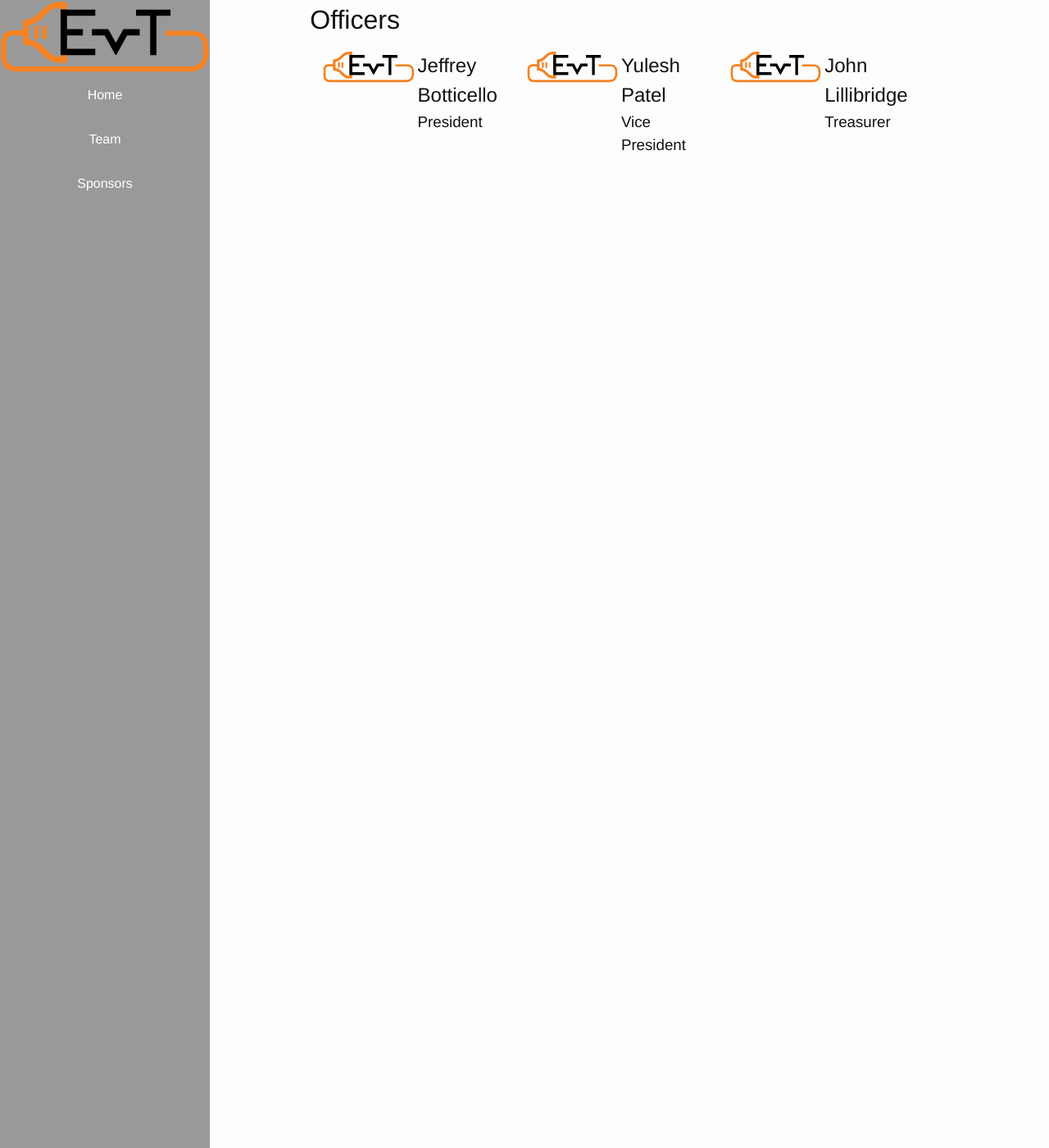
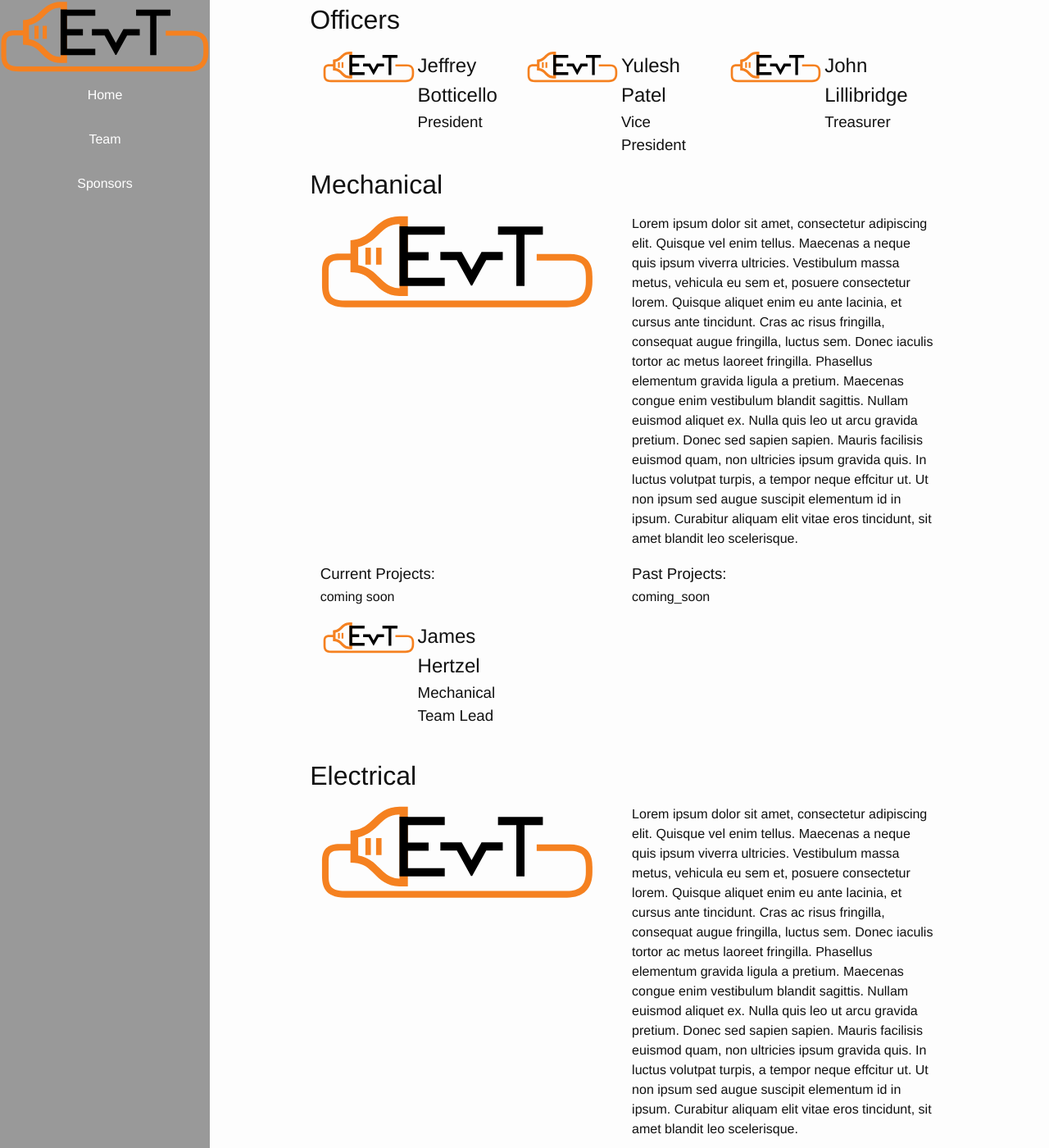
Before and after one commit to RIT-EVT/RIT-EVT.github.io, a Jekyll site: the page built from team/index.html, in a window 1280 px wide and 1400 px high. Shown: the whole window at 82% size. Built offline with Jekyll 4.4.1, drawn with Linux system fonts in a browser that asks for light colours; some of the changed text lies outside the part shown.

Commit message:
Member page outlined

```diff
--- /dev/null
+++ b/_data/teams.yml
@@ -0,0 +1,78 @@
+---
+- name: Mechanical
+  img: "/img/color-transparent-logo.svg"
+  lead: James Hertzel
+  lead_img: "/img/color-transparent-logo.svg"
+  description: >
+   Lorem ipsum dolor sit amet, consectetur adipiscing elit.
+   Quisque vel enim tellus. Maecenas a neque quis ipsum viverra ultricies.
+   Vestibulum massa metus, vehicula eu sem et, posuere consectetur lorem.
+   Quisque aliquet enim eu ante lacinia, et cursus ante tincidunt. Cras ac
+   risus fringilla, consequat augue fringilla, luctus sem. Donec iaculis
+   tortor ac metus laoreet fringilla. Phasellus elementum gravida ligula a pretium.
+   Maecenas congue enim vestibulum blandit sagittis. Nullam euismod aliquet ex.
+   Nulla quis leo ut arcu gravida pretium. Donec sed sapien sapien. Mauris facilisis
+   euismod quam, non ultricies ipsum gravida quis. In luctus volutpat turpis, a
+   tempor neque effcitur ut. Ut non ipsum sed augue suscipit elementum id in ipsum.
+   Curabitur aliquam elit vitae eros tincidunt, sit amet blandit leo scelerisque.
+  current_projects:
+    - coming soon
+  past_projects:
+    - coming_soon
+  members:
+    - John Doe
+    - Guy Faux
+    - Jane Doe
+    - Gal Faux
+
+- name: Electrical
+  img: "/img/color-transparent-logo.svg"
+  lead: Josh Jones
+  lead_img: "/img/color-transparent-logo.svg"
+  description: >
+   Lorem ipsum dolor sit amet, consectetur adipiscing elit.
+   Quisque vel enim tellus. Maecenas a neque quis ipsum viverra ultricies.
+   Vestibulum massa metus, vehicula eu sem et, posuere consectetur lorem.
+   Quisque aliquet enim eu ante lacinia, et cursus ante tincidunt. Cras ac
+   risus fringilla, consequat augue fringilla, luctus sem. Donec iaculis
+   tortor ac metus laoreet fringilla. Phasellus elementum gravida ligula a pretium.
+   Maecenas congue enim vestibulum blandit sagittis. Nullam euismod aliquet ex.
+   Nulla quis leo ut arcu gravida pretium. Donec sed sapien sapien. Mauris facilisis
+   euismod quam, non ultricies ipsum gravida quis. In luctus volutpat turpis, a
+   tempor neque effcitur ut. Ut non ipsum sed augue suscipit elementum id in ipsum.
+   Curabitur aliquam elit vitae eros tincidunt, sit amet blandit leo scelerisque.
+  current_projects:
+    - coming soon
+  past_projects:
+    - coming_soon
+  members:
+    - John Doe
+    - Guy Faux
+    - Jane Doe
+    - Gal Faux
+
+- name: Firmware
+  img: "/img/color-transparent-logo.svg"
+  lead: Josh Jones
+  lead_img: "/img/color-transparent-logo.svg"
+  description: >
+   Lorem ipsum dolor sit amet, consectetur adipiscing elit.
+   Quisque vel enim tellus. Maecenas a neque quis ipsum viverra ultricies.
+   Vestibulum massa metus, vehicula eu sem et, posuere consectetur lorem.
+   Quisque aliquet enim eu ante lacinia, et cursus ante tincidunt. Cras ac
+   risus fringilla, consequat augue fringilla, luctus sem. Donec iaculis
+   tortor ac metus laoreet fringilla. Phasellus elementum gravida ligula a pretium.
+   Maecenas congue enim vestibulum blandit sagittis. Nullam euismod aliquet ex.
+   Nulla quis leo ut arcu gravida pretium. Donec sed sapien sapien. Mauris facilisis
+   euismod quam, non ultricies ipsum gravida quis. In luctus volutpat turpis, a
+   tempor neque effcitur ut. Ut non ipsum sed augue suscipit elementum id in ipsum.
+   Curabitur aliquam elit vitae eros tincidunt, sit amet blandit leo scelerisque.
+  current_projects:
+    - coming soon
+  past_projects:
+    - coming_soon
+  members:
+    - John Doe
+    - Guy Faux
+    - Jane Doe
+    - Gal Faux
--- a/_sass/_layout.scss
+++ b/_sass/_layout.scss
@@ -43,6 +43,12 @@
 }
 .span_1_of_2 {
     width: 47.2%;
+}
+
+.project-list ul{
+    list-style-type: none;
+    margin: 0;
+    padding: 0;
 }
 
 
--- a/team/index.html
+++ b/team/index.html
@@ -34,7 +34,7 @@ layout: default
   </div>
 
   <div class="section group">
-    <div class="col span_1_of_2">
+    <div class="project-list col span_1_of_2">
       <h3>Current Projects:</h3>
       <ul>
       {% for project in team.current_projects %}
@@ -42,13 +42,32 @@ layout: default
       {% endfor %}
       </ul>
     </div>
-    <div class="col span_1_of_2">
+    <div class="project-list col span_1_of_2">
       <h3>Past Projects:</h3>
+      <ul>
       {% for project in team.past_projects %}
         <li>{{project}}</li>
       {% endfor %}
+    </ul>
     </div>
   </div>
 
+  <div class="section group">
+
+    <div class="col span_1_of_3">
+      <div class="section group">
+        <div class="col span_1_of_2">
+          <img src={{ team.lead_img }}>
         </div>
+        <div class="col span_1_of_2">
+          <h2>{{team.lead}}</h2>
+          <h3>{{team.name}} Team Lead</h3>
+        </div>
+      </div>
+    </div>
+  </div>
+
+
+</div>
+</br>
 {% endfor%}
```
Lines whose indentation alone changed are shown as unchanged.
